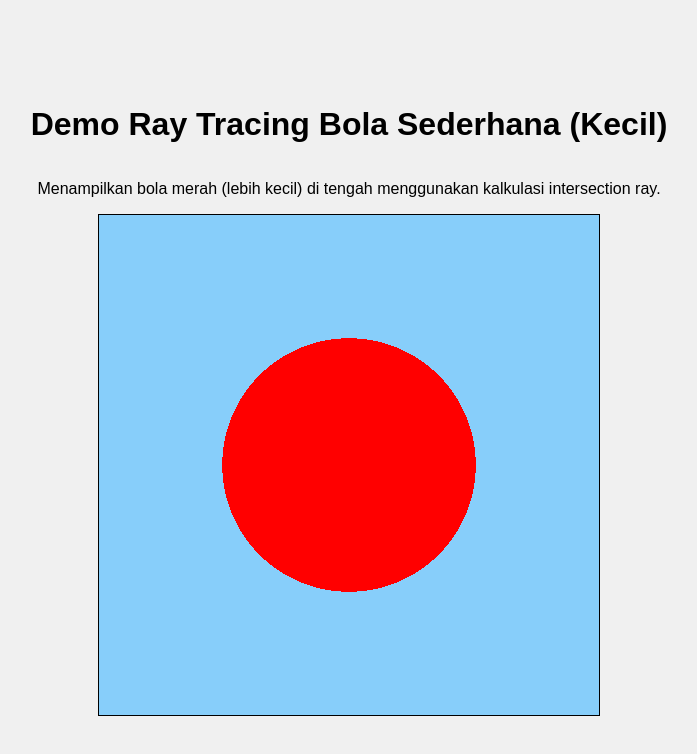
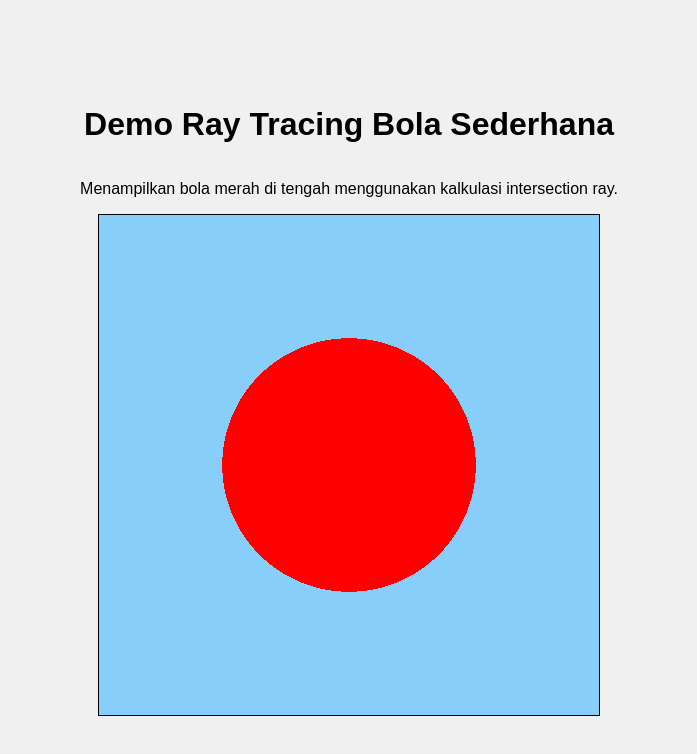
Before and after one commit to Yoshinoya-BGM/Grafkom2, a plain HTML site: page index.html in a window 1280 px wide. Shown: the whole page, without its empty margins (291-988 px from the left). Drawn offline with Linux system fonts and the light colour scheme.

Commit message:
Update index.html

```diff
--- a/index.html
+++ b/index.html
@@ -22,8 +22,8 @@
     </style>
 </head>
 <body>
-    <h1>Demo Ray Tracing Bola Sederhana (Kecil)</h1>
-    <p>Menampilkan bola merah (lebih kecil) di tengah menggunakan kalkulasi intersection ray.</p>
+    <h1>Demo Ray Tracing Bola Sederhana</h1>
+    <p>Menampilkan bola merah di tengah menggunakan kalkulasi intersection ray.</p>
     <canvas id="rayCanvas" width="500" height="500"></canvas>
 
     <script>
```
